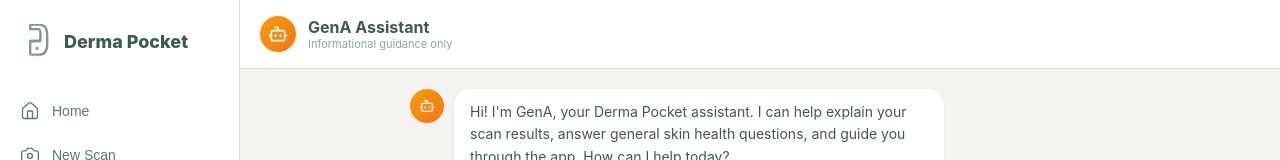
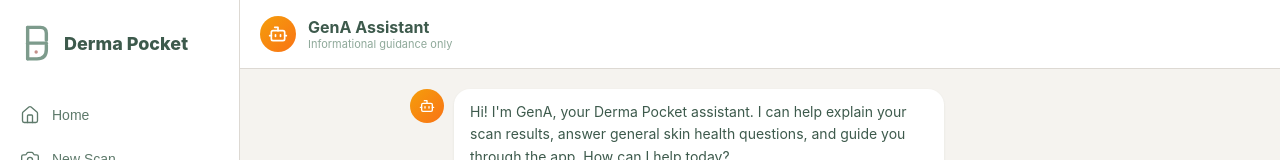
Before and after one commit to dejano21/pocketderm, a React (Vite) app: page /chat in a window 1280 px wide. Shown: the top 160 px of the page. Built offline with nearby package versions, Linux system fonts and the light colour scheme.

Commit message:
Fix logo SVG to match actual Derma Pocket logo design

```diff
--- a/src/components/Logo.jsx
+++ b/src/components/Logo.jsx
@@ -1,12 +1,29 @@
 export default function Logo({ size = 36 }) {
   return (
-    <svg viewBox="0 0 100 100" width={size} height={size} style={{ display: "block" }}>
+    <svg viewBox="0 0 80 90" width={size} height={size * (90/80)} style={{ display: "block" }}>
+      {/* D shape: vertical left stroke + rounded right side */}
+      {/* Left vertical line */}
+      <line x1="18" y1="8" x2="18" y2="82" stroke="#7D9B8C" strokeWidth="8" strokeLinecap="round" />
+
+      {/* Top horizontal + right curve down to bottom + bottom curve back */}
       <path
-        d="M30 15 L30 5 Q30 2 33 2 L55 2 Q80 2 80 30 L80 60 Q80 90 55 90 L33 90 Q30 90 30 87 L30 55 Q30 50 35 50 L55 50 Q60 50 60 45 L60 30 Q60 15 55 15 Z"
-        fill="none" stroke="#7D9B8C" strokeWidth="7" strokeLinecap="round" strokeLinejoin="round"
+        d="M18 8 L48 8 Q62 8 62 22 L62 38"
+        fill="none" stroke="#7D9B8C" strokeWidth="8" strokeLinecap="round" strokeLinejoin="round"
       />
-      <line x1="30" y1="50" x2="60" y2="50" stroke="#7D9B8C" strokeWidth="7" strokeLinecap="round" />
-      <circle cx="50" cy="72" r="5" fill="#C4908A" />
+      {/* Bottom rounded part */}
+      <path
+        d="M18 82 L40 82 Q62 82 62 60 L62 50"
+        fill="none" stroke="#7D9B8C" strokeWidth="8" strokeLinecap="round" strokeLinejoin="round"
+      />
+
+      {/* Horizontal divider line in the middle */}
+      <line x1="18" y1="45" x2="62" y2="45" stroke="#7D9B8C" strokeWidth="8" strokeLinecap="round" />
+
+      {/* Small square cutout area top-right (visual gap between top bar and middle bar) */}
+      {/* This is achieved by the gap between the top path ending at y=38 and the middle line at y=45 */}
+
+      {/* Mole dot */}
+      <circle cx="38" cy="66" r="4" fill="#C4908A" />
     </svg>
   );
 }
```
Also changed, not shown: public/favicon.svg.
